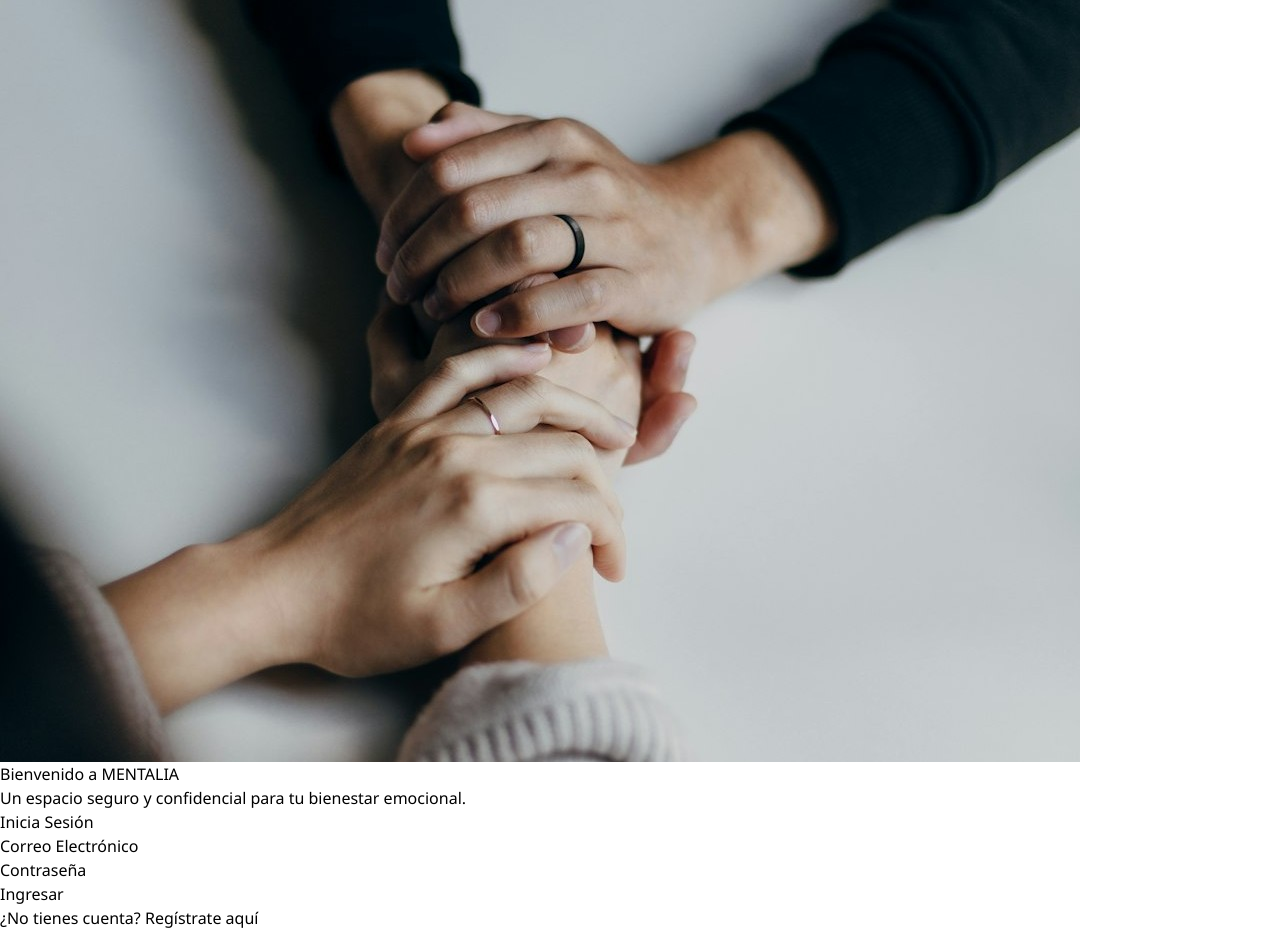
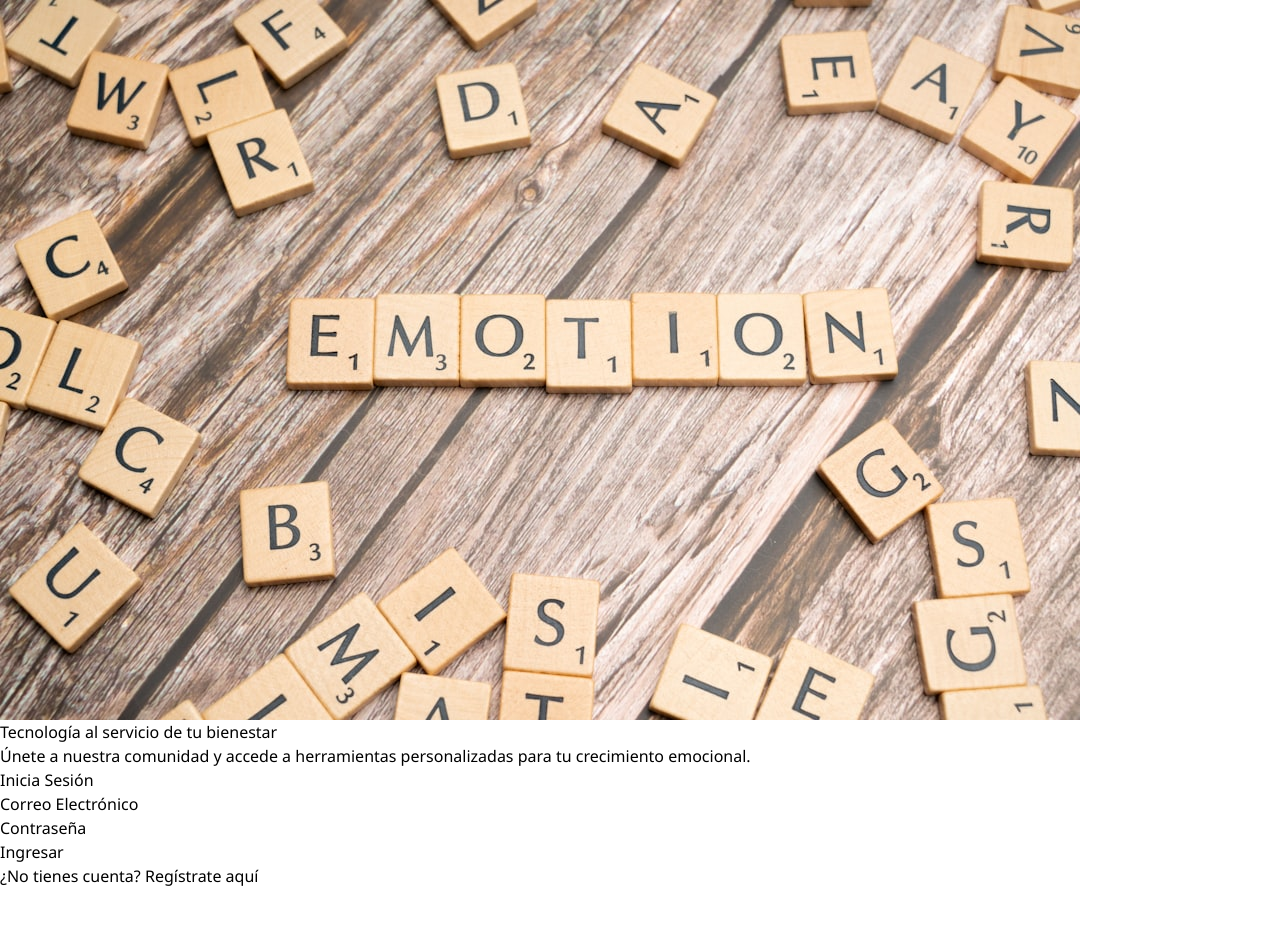
Before and after one commit to shaireth1/Mentalia, a Next.js app: page /register in a window 1280 px wide. After the commit the page ends 888 px from the top, so only its background shows below. Built offline with nearby package versions, Linux system fonts and the light colour scheme.

Commit message:
cambio en public

```diff
--- a/src/app/register/page.js
+++ b/src/app/register/page.js
@@ -9,15 +9,15 @@ export default function Home() {
         {/* Panel izquierdo con info */}
         <div className="hidden md:flex flex-col justify-center items-center bg-purple-50/10 p-8 w-1/2">
           <img
-            src="/foto-panel-principal.jpg"
+            src="/icono-registrarse.jpg"
             alt="Bienestar"
             className="rounded-lg shadow-sm w-full object-cover"
           />
           <h2 className="mt-6 text-purple-300 text-xl font-semibold">
-            Bienvenido a MENTALIA
+            Tecnología al servicio de tu bienestar
           </h2>
           <p className="text-purple-200 text-center mt-2">
-            Un espacio seguro y confidencial para tu bienestar emocional.
+            Únete a nuestra comunidad y accede a herramientas personalizadas para tu crecimiento emocional.
           </p>
         </div>
 
```
Also changed, not shown: public/icono-registrarse.jpg (added), public/icono.jpg (deleted).
